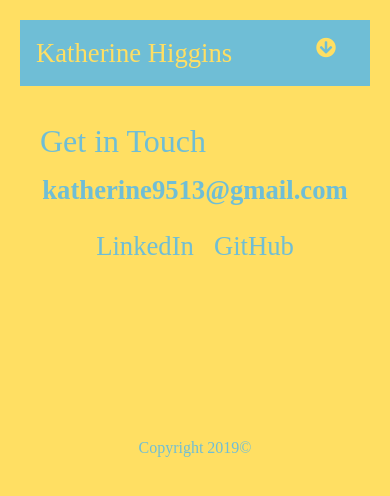
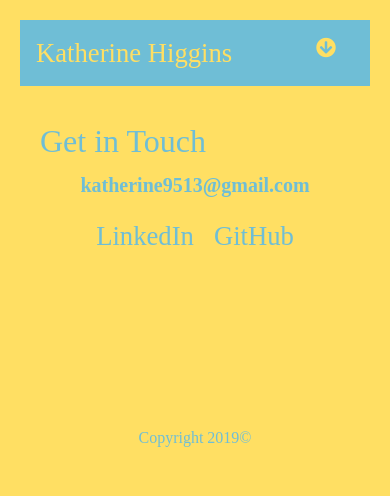
Before and after one commit to kat9513/Portfolio3.0, a React (Create React App) app: page /#/contact in a window 390 px wide. Shown: the top 496 px of the page. Built offline with nearby package versions, Linux system fonts and the light colour scheme; a web font is replaced by a local one.

Commit message:
reducing email font size on contact in media queries

```diff
--- a/src/style.css
+++ b/src/style.css
@@ -121,7 +121,7 @@ img.artworkImage{
 }
 @media only screen and (max-width: 768px) {
     .eMail {
-        font-size: 20pt;
+        font-size: 15pt;
     }
     .appDescription{
         width: 100%;
```
